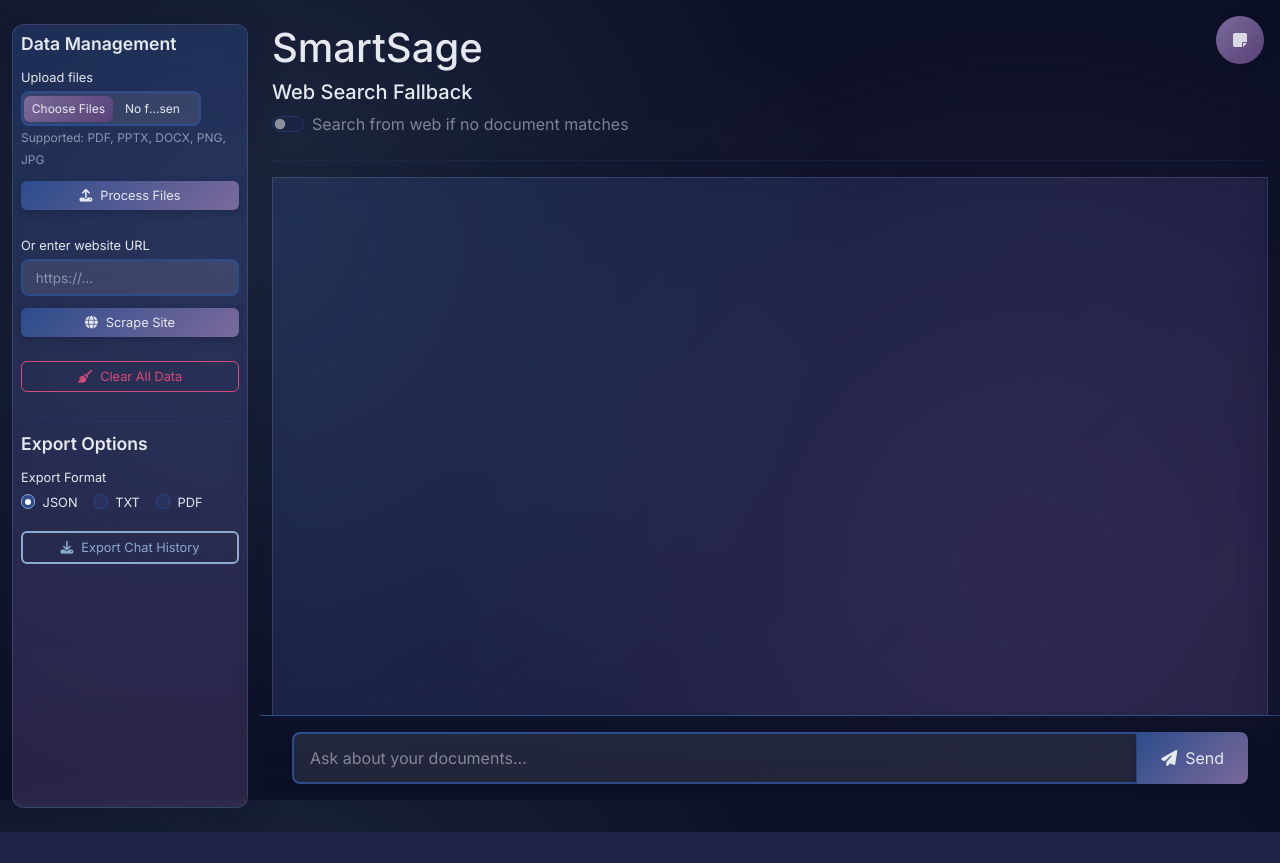
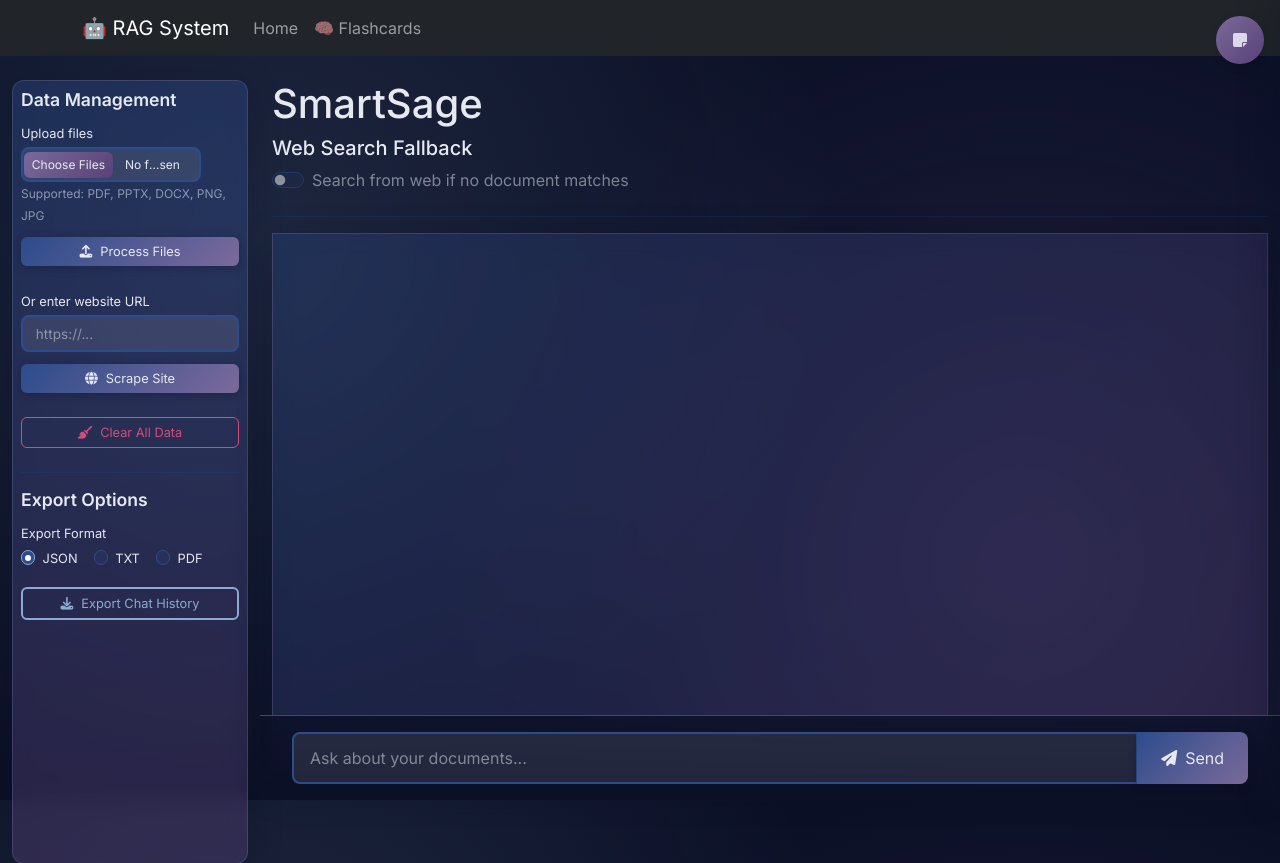
Before and after one commit to HadiyaKashif/AIES-CCP-Project, a Flask app: page / in a window 1280 px wide. Shown: the top 863 px of the page. Before the commit the page ends 832 px from the top, so only its background shows below. Run offline with Flask 3, Linux system fonts and the light colour scheme; data that the repository does not hold is empty; parts of the project's set-up code (start-up, migrations or seed data) failed here and were passed over; some libraries are stand-ins or nearby versions.

Commit message:
Added flash-cards

```diff
--- a/app.py
+++ b/app.py
@@ -12,6 +12,7 @@ from document_processing import process_documents, scrape_website, process_text_
 from vector_store import initialize_pinecone, clear_index, get_vector_store
 from rag_techniques import reciprocal_rank_fusion, generate_query_variations, generate_reasoning_steps, generate_sub_questions
 from web_scrapping import search_google
+from components.flashcards import generate_flashcards_from_text
 
 # Initialize Flask app
 app = Flask(__name__)
@@ -44,6 +45,12 @@ def initialize_session():
         session['processed'] = False
         session['rich_notes'] = ""
         session['show_notes'] = False
+        session['flashcards'] = []
+        session['flash_index'] = 0
+        session['wrong_flashcards'] = []
+        session['score'] = 0
+        session['challenge_mode'] = False
+        session['show_answer'] = False
     else:
         if 'messages' not in session:
             session['messages'] = []
@@ -53,6 +60,18 @@ def initialize_session():
             session['rich_notes'] = ""
         if 'show_notes' not in session:
             session['show_notes'] = False
+        if 'flashcards' not in session:
+            session['flashcards'] = []
+        if 'flash_index' not in session:
+            session['flash_index'] = 0
+        if 'wrong_flashcards' not in session:
+            session['wrong_flashcards'] = []
+        if 'score' not in session:
+            session['score'] = 0
+        if 'challenge_mode' not in session:
+            session['challenge_mode'] = False
+        if 'show_answer' not in session:
+            session['show_answer'] = False
 
 @app.route('/')
 def index():
@@ -362,5 +381,70 @@ def debug():
 
     return jsonify(api_status)
 
+@app.route('/flashcards')
+def flashcards():
+    return render_template('flashcards.html')
+
+@app.route('/generate-flashcards', methods=['POST'])
+def generate_flashcards():
+    if not session.get('processed', False):
+        flash('Please process some documents first', 'error')
+        return redirect(url_for('flashcards'))
+
+    try:
+        vector_store = get_vector_store()
+        docs = vector_store.similarity_search("summary", k=20)
+        full_text = " ".join([doc.page_content for doc in docs])
+
+        flashcards = generate_flashcards_from_text(full_text)
+        session['flashcards'] = flashcards
+        session['flash_index'] = 0
+        session['wrong_flashcards'] = []
+        session['score'] = 0
+        session['show_answer'] = False
+
+        flash('Flashcards generated successfully!', 'success')
+    except Exception as e:
+        flash(f'Error generating flashcards: {str(e)}', 'error')
+
+    return redirect(url_for('flashcards'))
+
+@app.route('/next-flashcard', methods=['POST'])
+def next_flashcard():
+    action = request.form.get('action')  # 'knew' or 'didnt_know'
+
+    if action == 'knew':
+        session['score'] = session.get('score', 0) + 1
+    elif action == 'didnt_know':
+        current_card = session['flashcards'][session['flash_index']]
+        session['wrong_flashcards'] = session.get('wrong_flashcards', []) + [current_card]
+
+    session['flash_index'] = session.get('flash_index', 0) + 1
+    session['show_answer'] = False
+
+    # If done with all cards
+    if session['flash_index'] >= len(session['flashcards']):
+        if session.get('wrong_flashcards'):
+            session['flashcards'] = session['wrong_flashcards']
+            session['wrong_flashcards'] = []
+            session['flash_index'] = 0
+            flash('Repeating the cards you missed!', 'info')
+        else:
+            flash(f'Game complete! Final score: {session["score"]}', 'success')
+            session['flashcards'] = []
+            session['flash_index'] = 0
+
+    return redirect(url_for('flashcards'))
+
+@app.route('/toggle-answer', methods=['POST'])
+def toggle_answer():
+    session['show_answer'] = not session.get('show_answer', False)
+    return redirect(url_for('flashcards'))
+
+@app.route('/toggle-challenge-mode', methods=['POST'])
+def toggle_challenge_mode():
+    session['challenge_mode'] = not session.get('challenge_mode', False)
+    return redirect(url_for('flashcards'))
+
 if __name__ == '__main__':
     app.run(debug=True)
--- a/templates/base.html
+++ b/templates/base.html
@@ -17,6 +17,25 @@
     {% block extra_css %}{% endblock %}
 </head>
 <body>
+    <nav class="navbar navbar-expand-lg navbar-dark bg-dark">
+        <div class="container">
+            <a class="navbar-brand" href="/">🤖 RAG System</a>
+            <button class="navbar-toggler" type="button" data-bs-toggle="collapse" data-bs-target="#navbarNav">
+                <span class="navbar-toggler-icon"></span>
+            </button>
+            <div class="collapse navbar-collapse" id="navbarNav">
+                <ul class="navbar-nav">
+                    <li class="nav-item">
+                        <a class="nav-link" href="/">Home</a>
+                    </li>
+                    <li class="nav-item">
+                        <a class="nav-link" href="/flashcards">🧠 Flashcards</a>
+                    </li>
+                </ul>
+            </div>
+        </div>
+    </nav>
+
     <!-- Flash Messages -->
     <div class="flash-messages">
         {% with messages = get_flashed_messages(with_categories=true) %}
```
Also changed, not shown: templates/flashcards.html (added, +192 -0 lines), 1 other file.
